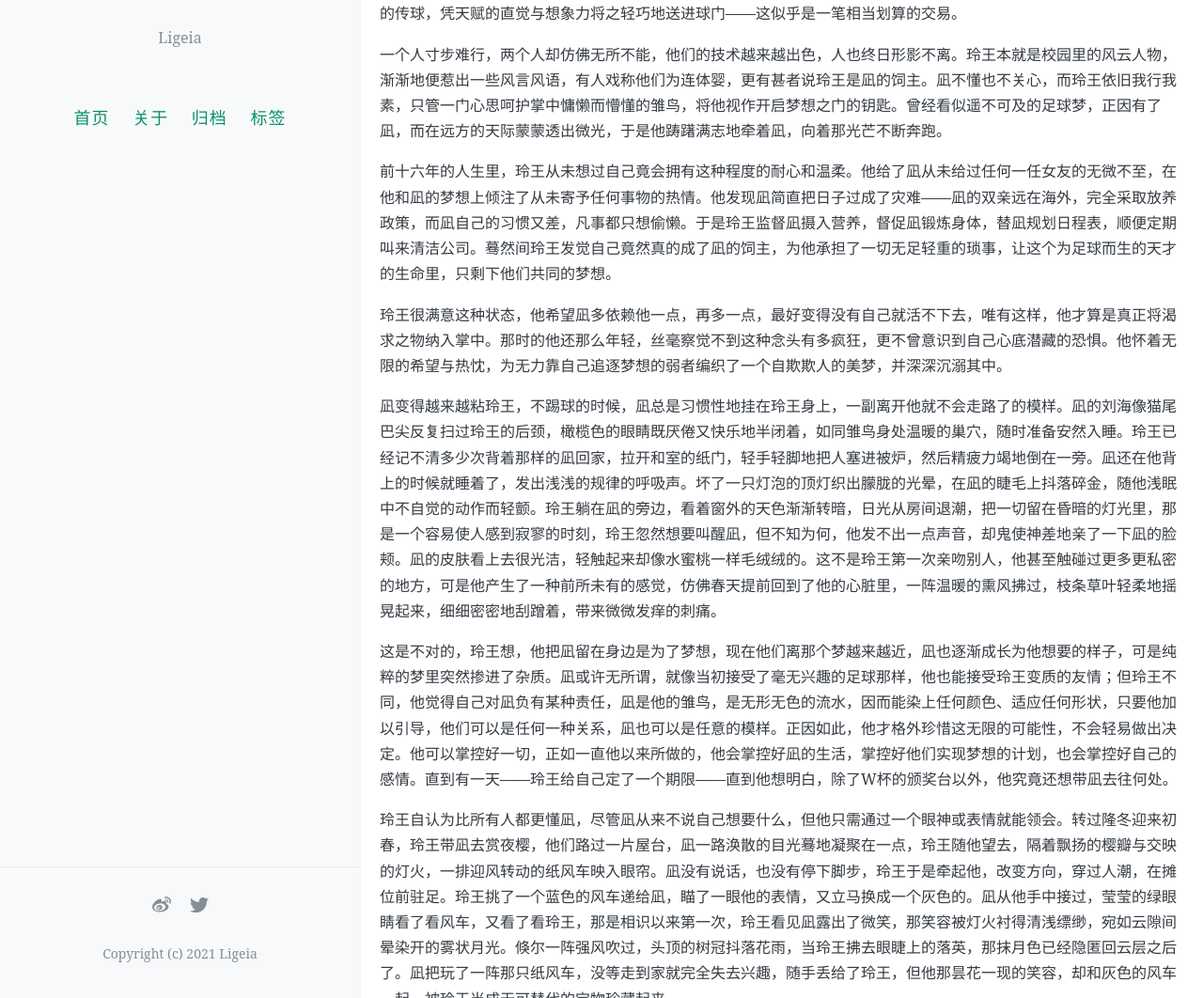
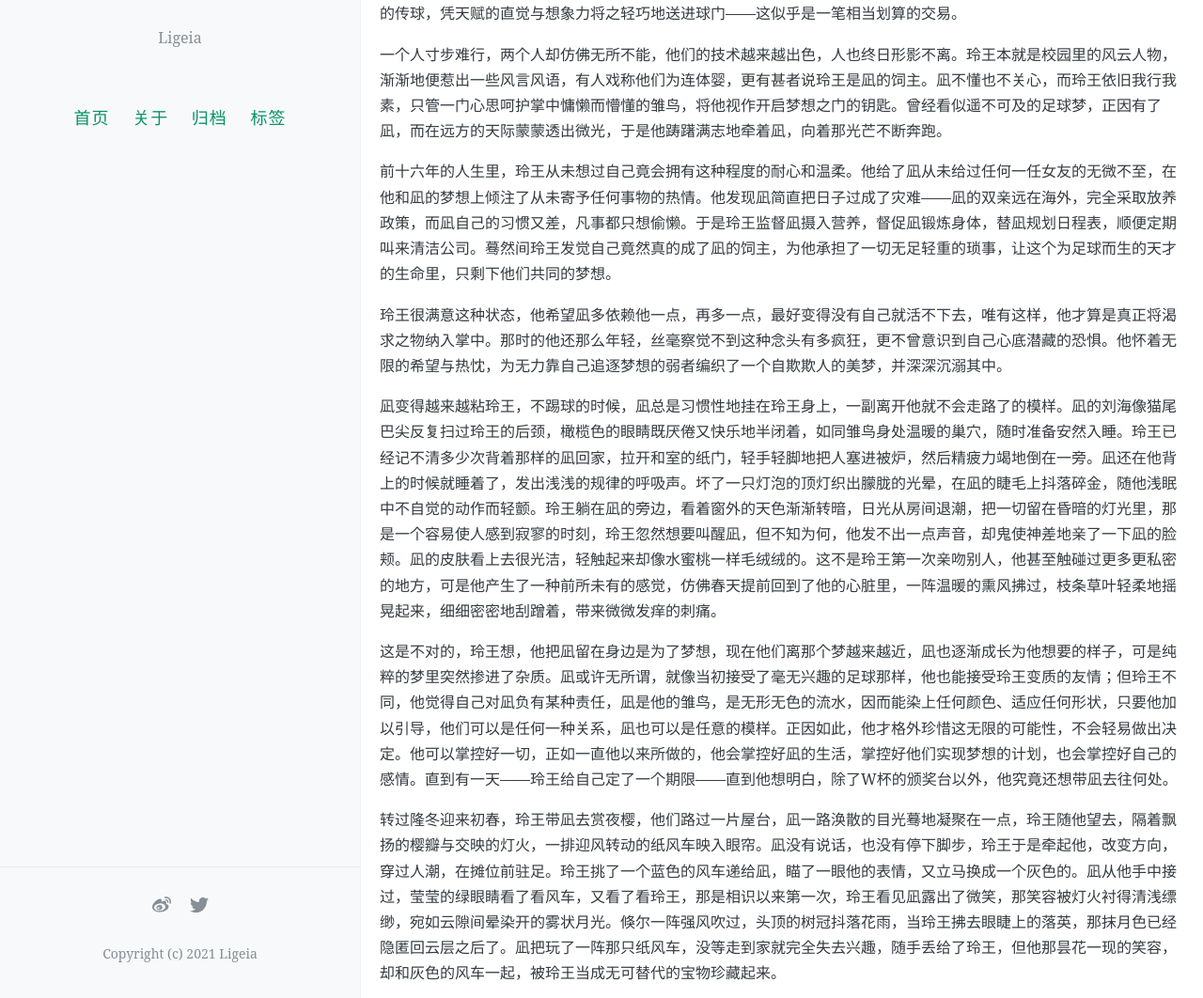
Before and after one commit to ligeiali13/blog, a Jekyll site: the page built from _posts/2021-08-28-farewell-youth.md, in a window 1280 px wide and 1400 px high, scrolled down 525 px. Shown: the part 338-1400 px from the top of the window at 94% size. Built offline with Jekyll 4.4.1, drawn with Linux system fonts in a browser that asks for light colours; comment, search, counter and statistics services are not loaded; some of the changed text lies outside the part shown.

Commit message:
Update 2021-08-28-farewell-youth.md

```diff
--- a/_posts/2021-08-28-farewell-youth.md
+++ b/_posts/2021-08-28-farewell-youth.md
@@ -38,7 +38,7 @@ comments: true
 
 这是不对的，玲王想，他把凪留在身边是为了梦想，现在他们离那个梦越来越近，凪也逐渐成长为他想要的样子，可是纯粹的梦里突然掺进了杂质。凪或许无所谓，就像当初接受了毫无兴趣的足球那样，他也能接受玲王变质的友情；但玲王不同，他觉得自己对凪负有某种责任，凪是他的雏鸟，是无形无色的流水，因而能染上任何颜色、适应任何形状，只要他加以引导，他们可以是任何一种关系，凪也可以是任意的模样。正因如此，他才格外珍惜这无限的可能性，不会轻易做出决定。他可以掌控好一切，正如一直他以来所做的，他会掌控好凪的生活，掌控好他们实现梦想的计划，也会掌控好自己的感情。直到有一天——玲王给自己定了一个期限——直到他想明白，除了W杯的颁奖台以外，他究竟还想带凪去往何处。
 
-玲王自认为比所有人都更懂凪，尽管凪从来不说自己想要什么，但他只需通过一个眼神或表情就能领会。转过隆冬迎来初春，玲王带凪去赏夜樱，他们路过一片屋台，凪一路涣散的目光蓦地凝聚在一点，玲王随他望去，隔着飘扬的樱瓣与交映的灯火，一排迎风转动的纸风车映入眼帘。凪没有说话，也没有停下脚步，玲王于是牵起他，改变方向，穿过人潮，在摊位前驻足。玲王挑了一个蓝色的风车递给凪，瞄了一眼他的表情，又立马换成一个灰色的。凪从他手中接过，莹莹的绿眼睛看了看风车，又看了看玲王，那是相识以来第一次，玲王看见凪露出了微笑，那笑容被灯火衬得清浅缥缈，宛如云隙间晕染开的雾状月光。倏尔一阵强风吹过，头顶的树冠抖落花雨，当玲王拂去眼睫上的落英，那抹月色已经隐匿回云层之后了。凪把玩了一阵那只纸风车，没等走到家就完全失去兴趣，随手丢给了玲王，但他那昙花一现的笑容，却和灰色的风车一起，被玲王当成无可替代的宝物珍藏起来。
+转过隆冬迎来初春，玲王带凪去赏夜樱，他们路过一片屋台，凪一路涣散的目光蓦地凝聚在一点，玲王随他望去，隔着飘扬的樱瓣与交映的灯火，一排迎风转动的纸风车映入眼帘。凪没有说话，也没有停下脚步，玲王于是牵起他，改变方向，穿过人潮，在摊位前驻足。玲王挑了一个蓝色的风车递给凪，瞄了一眼他的表情，又立马换成一个灰色的。凪从他手中接过，莹莹的绿眼睛看了看风车，又看了看玲王，那是相识以来第一次，玲王看见凪露出了微笑，那笑容被灯火衬得清浅缥缈，宛如云隙间晕染开的雾状月光。倏尔一阵强风吹过，头顶的树冠抖落花雨，当玲王拂去眼睫上的落英，那抹月色已经隐匿回云层之后了。凪把玩了一阵那只纸风车，没等走到家就完全失去兴趣，随手丢给了玲王，但他那昙花一现的笑容，却和灰色的风车一起，被玲王当成无可替代的宝物珍藏起来。
 
 暑假伴随着令人窒息的闷热来临，往年多少有些期盼的游学，在这个夏天变成了枯燥的例行公事。前往美国的飞机上，玲王闷闷不乐地望着舷窗外的云海，想象着凪在空荡荡的宅子里一个人生活的情形——这不是理所当然的吗，直到半年前凪一直过着这样的人生，是他拉开那道紧闭的门，自告奋勇地充当起雏鸟的监护人。现在他离开了，飞行在四万英尺的高空，却不知为何，他的心仍然停留在那个家，一旦他闭上眼睛，便能看见他和凪一同趴在和室中央的矮桌上，正头挨着头用手机看射门集锦。
 
```
Also changed, not shown: other parts of _posts/2021-08-28-farewell-youth.md (+1 -1 lines).
